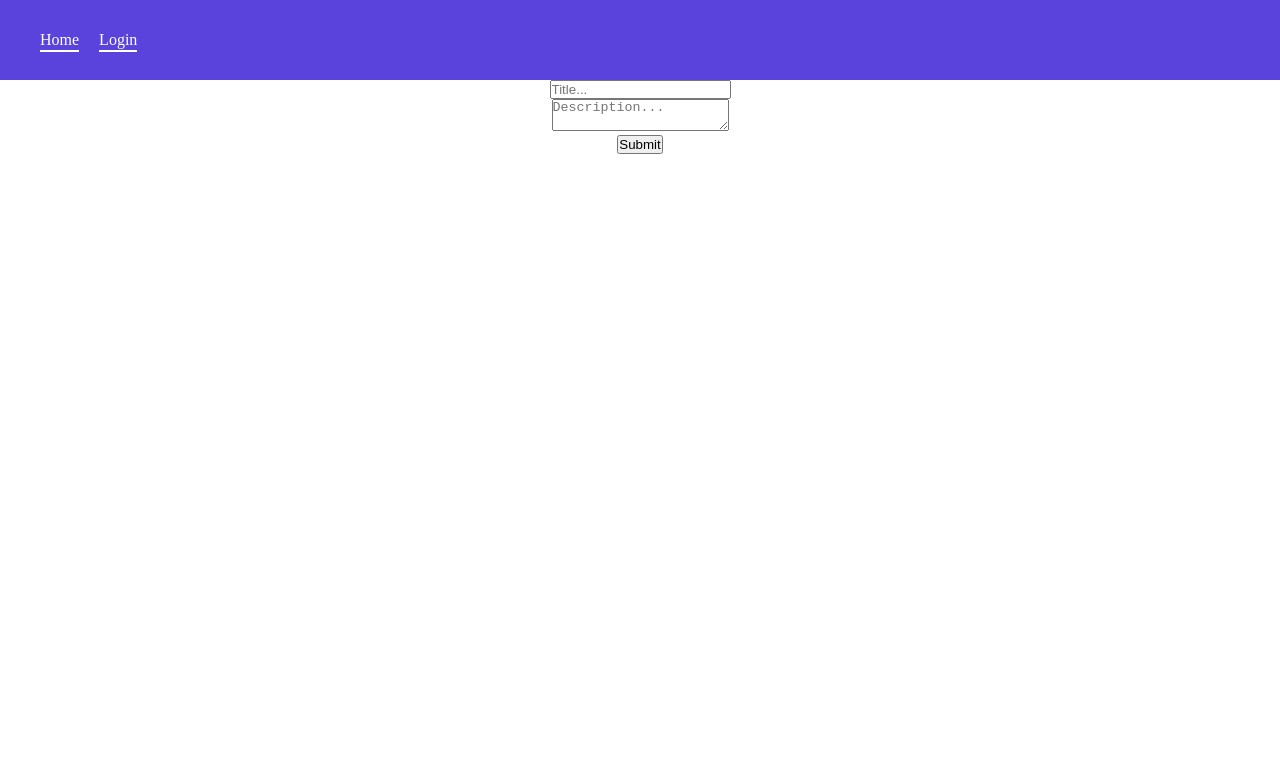
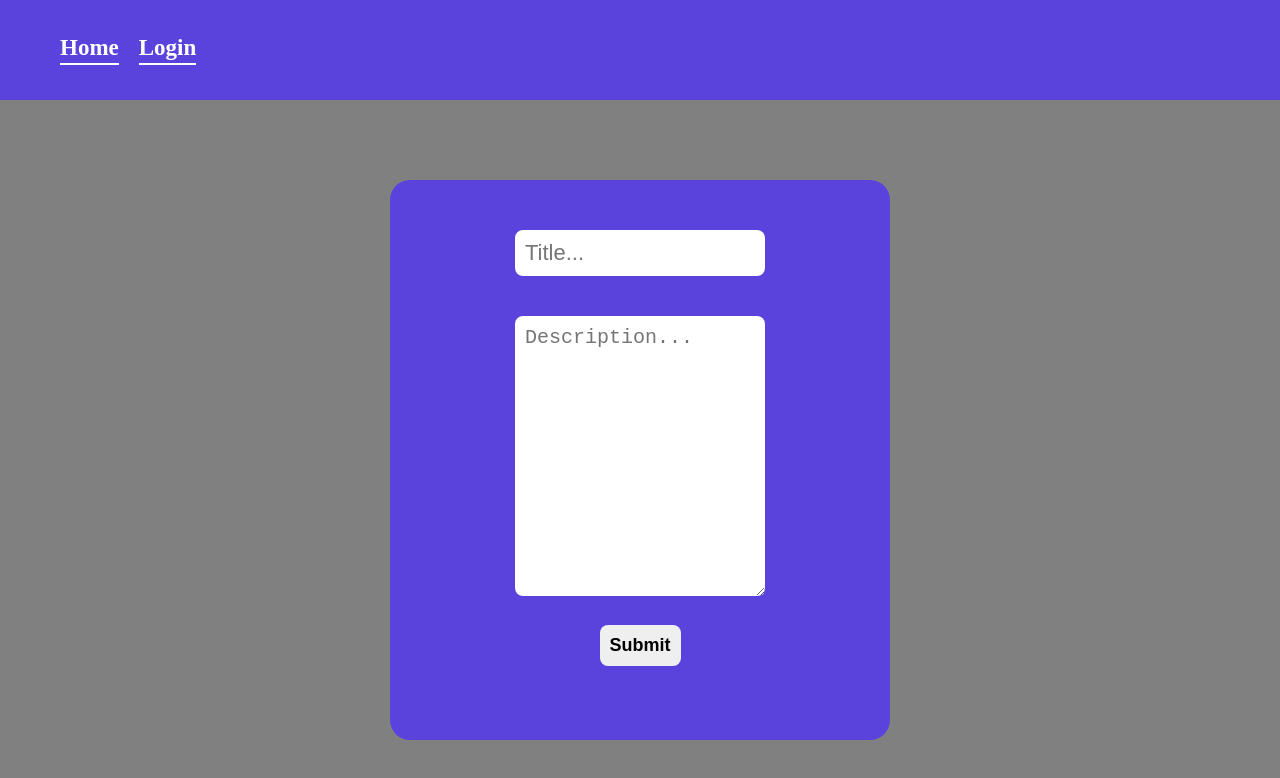
Before and after one commit to shubham282raj/firebase-react-project, a React (Create React App) app: page /createpost in a window 1280 px wide. Shown: the top 778 px of the page. Built offline with nearby package versions, Linux system fonts and the light colour scheme; no server answers.

Commit message:
Added CSS

```diff
--- a/src/App.css
+++ b/src/App.css
@@ -3,29 +3,33 @@
   margin: 0px;
   padding: 0px;
 }
-
+body{
+  background-color: grey;
+}
 .App {
   text-align: center;
-
 }
 
 .header{
   background-color: rgb(90, 67, 221);
-  height: 70px;
+  height: 100px;
   color: white;
   display: flex;
   justify-content: space-between;
   align-items: center;
-  padding: 40px;
+  padding: 40px 60px ;
+  font-size: 23px;
 }
 
 .header a {
+  display: inline-block;
   color: white;
   margin-right: 20px;
-  width: 100px;
   text-decoration: none;
   padding-bottom: 2px;
   border-bottom: 2px solid white;
+  font-weight: bold;
+  transition: .7s;
 }
 
 
@@ -41,3 +45,40 @@
 .header #userNavDisplayImg{
   border-radius: 15px;
 }
+
+.createPostContainer{
+  background-color: rgb(90, 67, 221);
+  width: 500px;
+  height: 70vh;
+  margin: auto;
+  margin-top: 10vh;
+  border-radius: 20px;
+}
+
+.createPostContainer #createPostTitleInput{
+  margin-top: 10%;
+  width: 50%;
+  font-size: 22px;
+  padding: 10px;
+  border: none;
+  border-radius: 8px;
+}
+
+.createPostContainer #createPostDescription{
+  font-size: 20px;
+  margin-top: 8%;
+  width: 50%;
+  height: 50%;
+  padding: 10px;
+  border: none;
+  border-radius: 8px;
+}
+
+.createPostContainer #createPostSubmitButton{
+  margin-top: 5%;
+  padding: 10px;
+  border: none;
+  border-radius: 8px;
+  font-size: 18px;
+  font-weight: bold;
+}
--- a/src/config/firebase.ts
+++ b/src/config/firebase.ts
@@ -1,6 +1,7 @@
 // Import the functions you need from the SDKs you need
 import { initializeApp } from "firebase/app";
 import {getAuth, GoogleAuthProvider} from "firebase/auth"
+import { getFirestore} from "firebase/firestore"
 // TODO: Add SDKs for Firebase products that you want to use
 // https://firebase.google.com/docs/web/setup#available-libraries
 
@@ -19,3 +20,4 @@ const app = initializeApp(firebaseConfig);
 
 export const auth = getAuth(app)
 export const provider = new GoogleAuthProvider()
+export const db = getFirestore(app)
--- a/src/pages/create-post/Form.tsx
+++ b/src/pages/create-post/Form.tsx
@@ -1,6 +1,9 @@
 import { useForm } from "react-hook-form";
 import * as yup from "yup";
 import { yupResolver } from "@hookform/resolvers/yup";
+import { addDoc, collection } from "firebase/firestore";
+import { auth, db } from "../../config/firebase";
+import { useAuthState } from "react-firebase-hooks/auth";
 
 interface CreateFormData {
   title: string;
@@ -8,6 +11,8 @@ interface CreateFormData {
 }
 
 export const CreateForm = () => {
+  const [user] = useAuthState(auth);
+
   const schema = yup.object().shape({
     title: yup.string().required("You must add a title!"),
     description: yup.string().required("You must give a description!"),
@@ -21,17 +26,27 @@ export const CreateForm = () => {
     resolver: yupResolver(schema),
   });
 
-  const onCreatePost = (data: any) => {
-    console.log(data);
+  const postsRef = collection(db, "posts");
+
+  const onCreatePost = async (data: any) => {
+    await addDoc(postsRef, {
+      // title: data.title,
+      // description: data.description,
+      ...data,
+      username: user?.displayName,
+      userId: user?.uid,
+    });
   };
 
   return (
-    <form onSubmit={handleSubmit(onCreatePost)}>
-      <input placeholder="Title..." {...register("title")} />
-      <p>{errors.title?.message}</p>
-      <textarea placeholder="Description..." {...register("description")} />
-      <p>{errors.description?.message}</p>
-      <input type="submit" />
+    <form onSubmit={handleSubmit(onCreatePost)} >
+      <div className="createPostContainer">
+        <input id="createPostTitleInput" placeholder="Title..." {...register("title")} />
+        <p>{errors.title?.message}</p>
+        <textarea id="createPostDescription" placeholder="Description..." {...register("description")} />
+        <p>{errors.description?.message}</p>
+        <input id="createPostSubmitButton" type="submit" />
+      </div>
     </form>
   );
 };
```
Also changed, not shown: src/setupTests.ts (added, +5 -0 lines).
